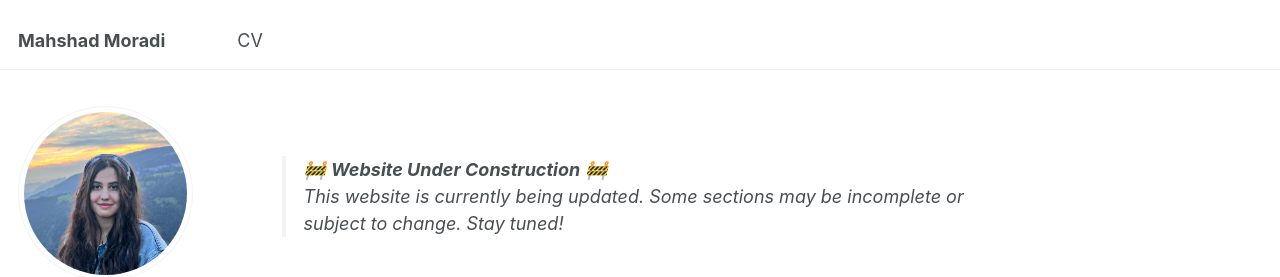
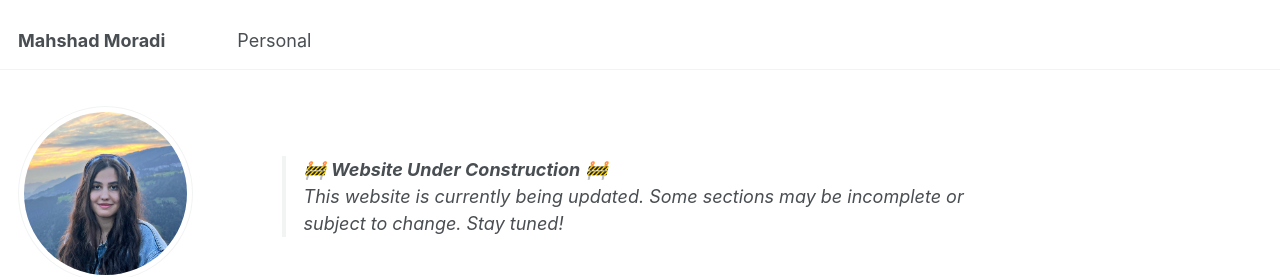
Before and after one commit to mahshadmoradi/mahshadmoradi.github.io, a Jekyll site: the page built from _pages/about.md, in a window 1280 px wide. Shown: the top 277 px of the page. Built offline with Jekyll 4.4.1, drawn with Linux system fonts in a browser that asks for light colours; a script that is not in the unit is left out.

Commit message:
Update navigation.yml

```diff
--- a/_data/navigation.yml
+++ b/_data/navigation.yml
@@ -14,14 +14,14 @@ main:
   # - title: "Teaching"
   #   url: /teaching/
 
-  # - title: "Portfolio"
-  #   url: /portfolio/
+  - title: "Personal"
+    url: /portfolio/
 
   # - title: "Blog Posts"
   #   url: /year-archive/
 
-  - title: "CV"
-    url: /cv/
+  # - title: "CV"
+  #   url: /cv/
 
   # - title: "Guide"
   #   url: /markdown/
```
